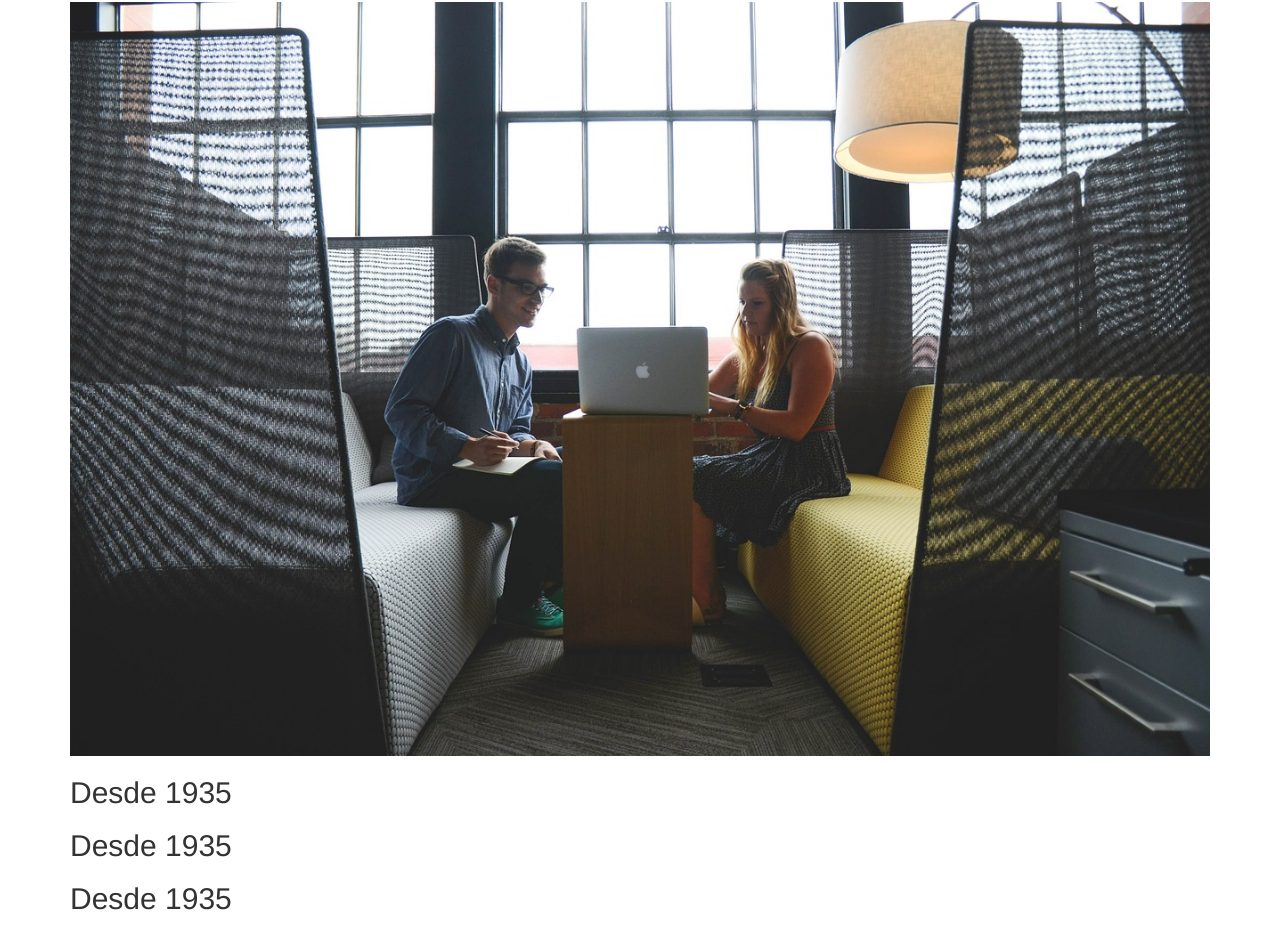
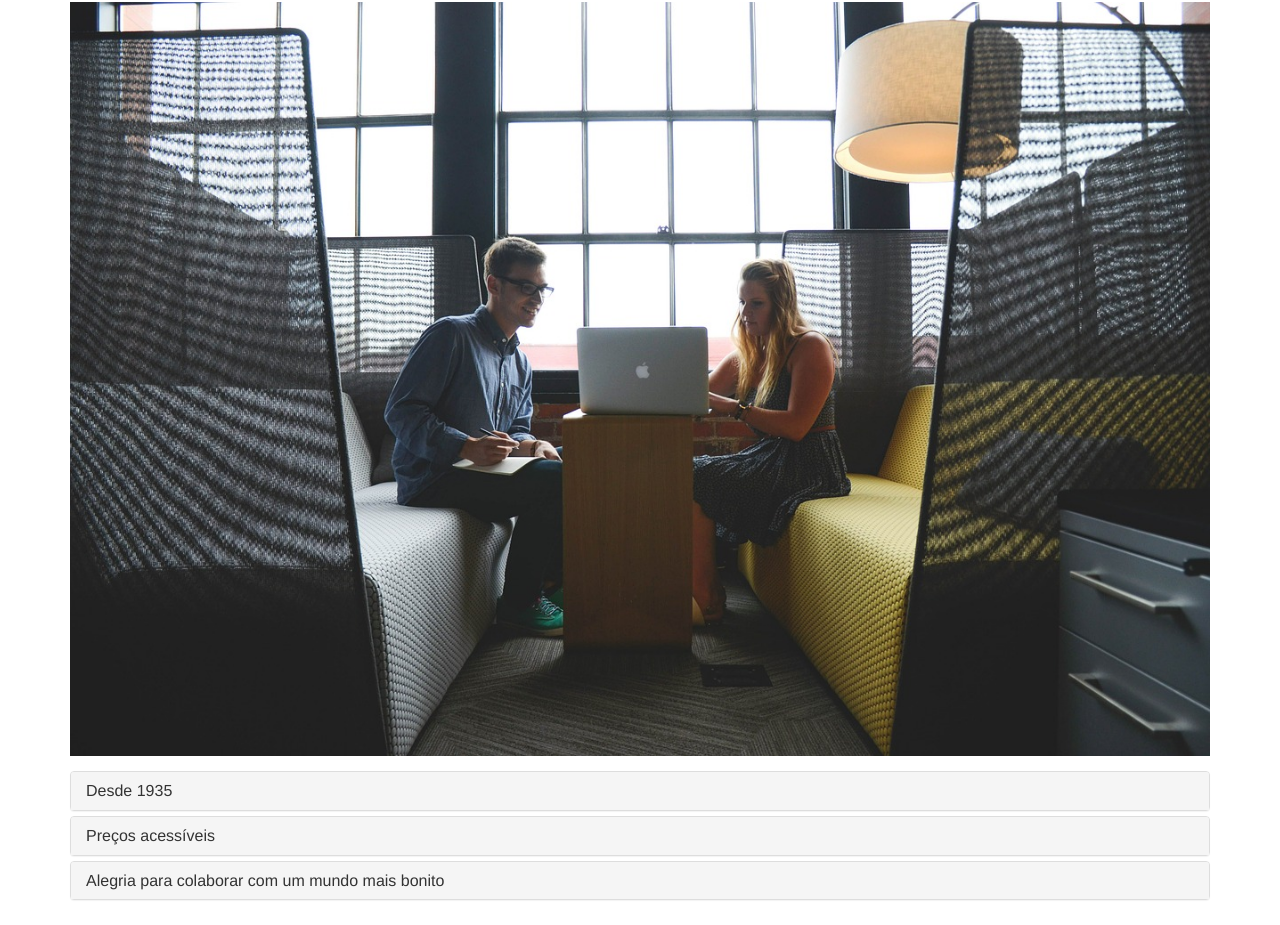
Before and after one commit to johnnyjns/curso_bootstrap, a plain HTML site: page src/app/index.html in a window 1280 px wide. Shown: the part 61-986 px from the top of the page. Drawn offline with Linux system fonts and the light colour scheme.

Commit message:
main.css e index.html modificados

```diff
--- /dev/null
+++ b/src/app/css/main.css
@@ -0,0 +1,3 @@
+#paineis-sobre{
+  margin-top: 15px;
+}
--- a/src/app/index.html
+++ b/src/app/index.html
@@ -3,6 +3,7 @@
     <head>
         <meta charset="utf-8">
         <link rel="stylesheet" href="bootstrap/css/bootstrap.min.css">
+        <link rel="stylesheet" href="css/main.css">
         <meta name="viewport" content="width=device-width, initial-scale=1">
         <script src="jquery/jquery-1.9.1.min.js"></script>
         <script src="bootstrap/js/bootstrap.min.js"></script>
@@ -13,14 +14,40 @@
             <h2>Sobre nós</h2>
             <img class="img-responsive" src="img/empresa.jpg" alt="empresa.jpg">
 
-            <h2 data-toggle="collapse" data-target="#primeiro-paragrafo">Desde 1935</h2>
-            <p id="primeiro-paragrafo" class="collapse">A TopCasaFina Arquitetura esta no mercado desde ...</p>
+            <div class="panel-group" id="paineis-sobre">
+              <div class="panel panel-default">
+                <div class="panel-heading">
+                  <h3 class="panel-title" data-toggle="collapse" data-target="#primeiro-paragrafo" data-parent="#paineis-sobre">Desde 1935</h3>
+                </div>
+                <div id="primeiro-paragrafo" class="collapse">
+                  <div class="panel-body">
+                    <p>A TopCasaFina Arquitetura esta no mercado desde ...</p>
+                  </div>
+                </div>
+              </div>
 
-            <h2 data-toggle="collapse" data-target="#segundo-paragrafo">Desde 1935</h2>
-            <p id="segundo-paragrafo" class="collapse">A TopCasaFina Arquitetura esta no mercado desde ...</p>
+              <div class="panel panel-default">
+                <div class="panel-heading">
+                  <h3 class="panel-title" data-toggle="collapse" data-target="#segundo-paragrafo" data-parent="#paineis-sobre">Preços acessíveis</h3>
+                </div>
+                <div id="segundo-paragrafo" class="collapse">
+                  <div class="panel-body">
+                    <p> Preços a partir de R$ 1000,00 </p>
+                  </div>
+                </div>
+              </div>
 
-            <h2 data-toggle="collapse" data-target="#terceiro-paragrafo">Desde 1935</h2>
-            <p id="terceiro-paragrafo" class="collapse">A TopCasaFina Arquitetura esta no mercado desde ...</p>
-        </div>
+              <div class="panel panel-default">
+                <div class="panel-heading">
+                  <h3 class="panel-title" data-toggle="collapse" data-target="#terceiro-paragrafo" data-parent="#paineis-sobre">Alegria para colaborar com um mundo mais bonito</h3>
+                </div>
+                <div id="terceiro-paragrafo" class="collapse">
+                  <div class="panel-body">
+                    <p> Preços a partir de R$ 1000,00 </p>
+                  </div>
+                </div>
+              </div>
+            </div>
+          </div>
     </body>
 </html>
```
